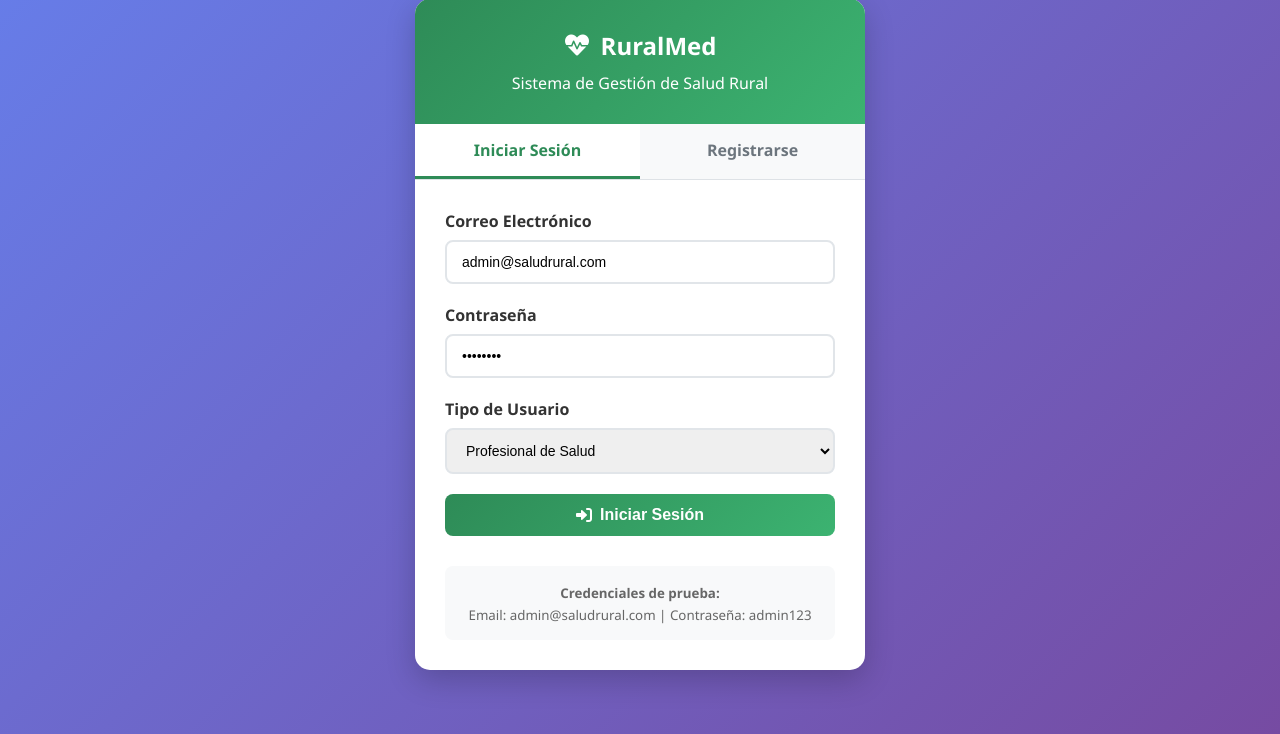
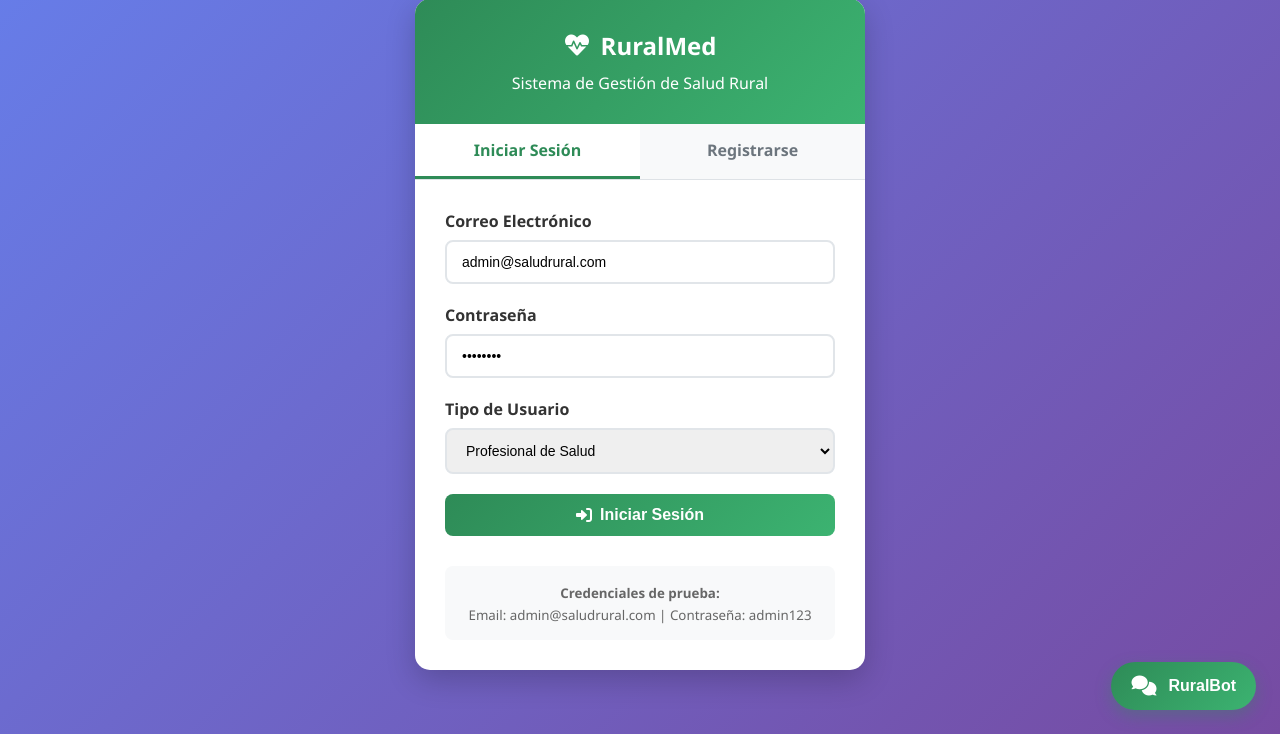
Before and after one commit to ProgramCarlos234/Lederes_Semana_11-12, a PHP site: page /index.php in a window 1280 px wide. Shown: the part 66-800 px from the top of the page. Run offline with PHP 8.4, Linux system fonts and the light colour scheme.

Commit message:
Agregar botón RuralBot y opción en sidebar

```diff
--- a/index.php
+++ b/index.php
@@ -966,6 +966,10 @@ if (isset($_GET['action']) && $_GET['action'] === 'logout') {
                         <i class="fas fa-cog"></i>
                         <span>Configuración</span>
                     </a>
+                    <a href="?page=chatbot" class="nav-item <?php echo $page == 'chatbot' ? 'active' : ''; ?>">
+                        <i class="fas fa-comments"></i>
+                        <span>Asistente Médico</span>
+                    </a>
                     <?php elseif (isset($_SESSION['user_type']) && $_SESSION['user_type'] === 'paciente'): ?>
                     <a href="?page=appointments" class="nav-item <?php echo $page == 'appointments' ? 'active' : ''; ?>">
                         <i class="fas fa-calendar-plus"></i>
@@ -978,6 +982,10 @@ if (isset($_GET['action']) && $_GET['action'] === 'logout') {
                     <a href="?page=settings" class="nav-item <?php echo $page == 'settings' ? 'active' : ''; ?>">
                         <i class="fas fa-cog"></i>
                         <span>Configuración</span>
+                    </a>
+                    <a href="?page=chatbot" class="nav-item <?php echo $page == 'chatbot' ? 'active' : ''; ?>">
+                        <i class="fas fa-comments"></i>
+                        <span>Asistente Médico</span>
                     </a>
                     <?php else: ?>
                     <!-- Roles no autenticados o no reconocidos: mínimo links -->
@@ -1300,5 +1308,128 @@ if (isset($_GET['action']) && $_GET['action'] === 'logout') {
             }
         });
     </script>
+
+    <!-- Botón Flotante RuralBot -->
+    <style>
+        #ruralbot-widget {
+            position: fixed;
+            bottom: 24px;
+            right: 24px;
+            z-index: 9999;
+        }
+
+        #ruralbot-btn {
+            display: flex;
+            align-items: center;
+            gap: 12px;
+            padding: 14px 20px;
+            background: linear-gradient(135deg, #2E8B57 0%, #3CB371 100%);
+            color: white;
+            border: none;
+            border-radius: 50px;
+            font-size: 16px;
+            font-weight: 600;
+            cursor: pointer;
+            box-shadow: 0 6px 16px rgba(46, 139, 87, 0.35);
+            transition: all 0.3s ease;
+        }
+
+        #ruralbot-btn:hover {
+            transform: translateY(-3px);
+            box-shadow: 0 10px 24px rgba(46, 139, 87, 0.45);
+        }
+
+        #ruralbot-btn i {
+            font-size: 20px;
+        }
+
+        #ruralbot-popup {
+            width: 420px;
+            height: 620px;
+            background: white;
+            border-radius: 20px;
+            box-shadow: 0 12px 40px rgba(0, 0, 0, 0.25);
+            overflow: hidden;
+            display: none;
+            flex-direction: column;
+            margin-bottom: 14px;
+        }
+
+        #ruralbot-popup.active {
+            display: flex;
+        }
+
+        #ruralbot-header {
+            background: linear-gradient(135deg, #2E8B57 0%, #3CB371 100%);
+            color: white;
+            padding: 18px 22px;
+            display: flex;
+            justify-content: space-between;
+            align-items: center;
+        }
+
+        #ruralbot-header .logo {
+            display: flex;
+            align-items: center;
+            gap: 12px;
+            font-weight: 700;
+            font-size: 18px;
+        }
+
+        #ruralbot-header .logo i {
+            font-size: 24px;
+        }
+
+        #ruralbot-close {
+            background: rgba(255, 255, 255, 0.2);
+            border: none;
+            color: white;
+            font-size: 20px;
+            cursor: pointer;
+            width: 36px;
+            height: 36px;
+            border-radius: 50%;
+            display: flex;
+            align-items: center;
+            justify-content: center;
+            transition: all 0.3s ease;
+        }
+
+        #ruralbot-close:hover {
+            background: rgba(255, 255, 255, 0.3);
+        }
+
+        #ruralbot-iframe {
+            width: 100%;
+            height: 100%;
+            border: none;
+        }
+    </style>
+
+    <div id="ruralbot-widget">
+        <div id="ruralbot-popup">
+            <div id="ruralbot-header">
+                <div class="logo">
+                    <i class="fas fa-heartbeat"></i>
+                    RuralBot
+                </div>
+                <button id="ruralbot-close" onclick="toggleRuralBot()">
+                    <i class="fas fa-times"></i>
+                </button>
+            </div>
+            <iframe id="ruralbot-iframe" src="chatbot/index.html"></iframe>
+        </div>
+        <button id="ruralbot-btn" onclick="toggleRuralBot()">
+            <i class="fas fa-comments"></i>
+            RuralBot
+        </button>
+    </div>
+
+    <script>
+        function toggleRuralBot() {
+            const popup = document.getElementById('ruralbot-popup');
+            popup.classList.toggle('active');
+        }
+    </script>
 </body>
 </html>
```
